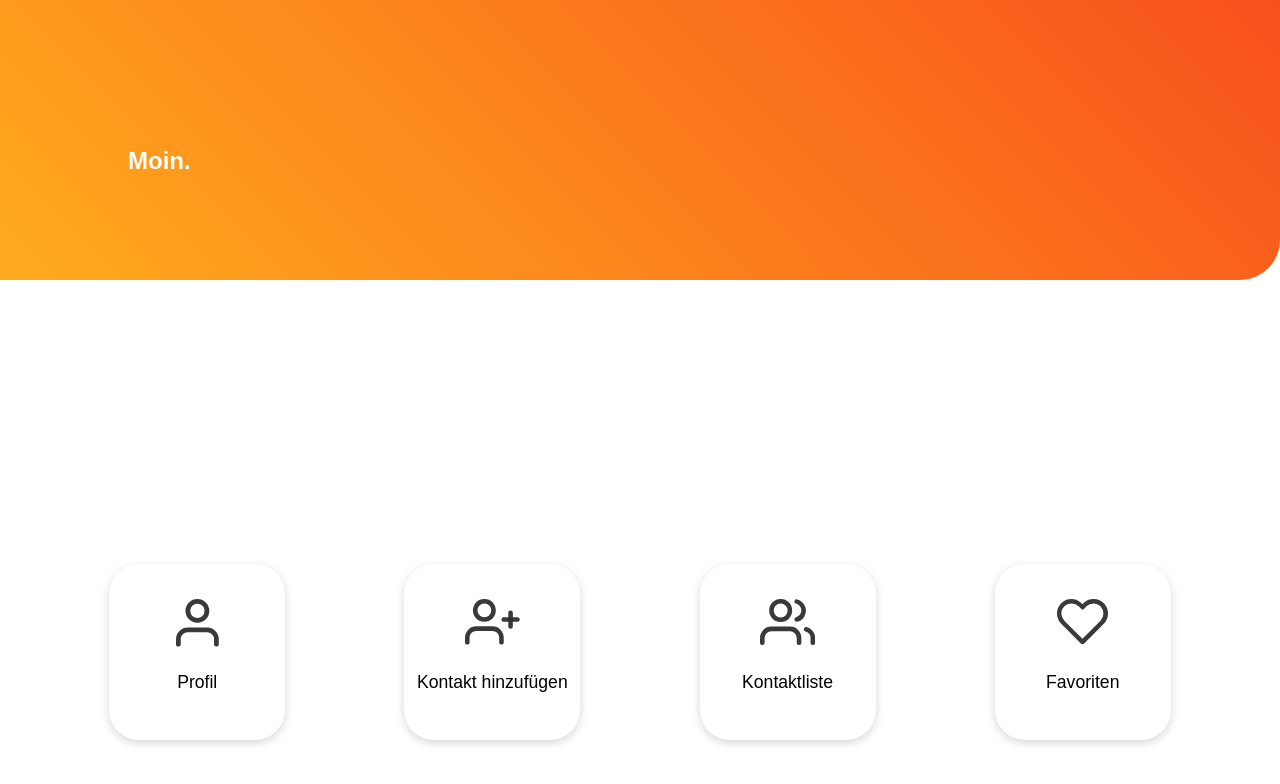
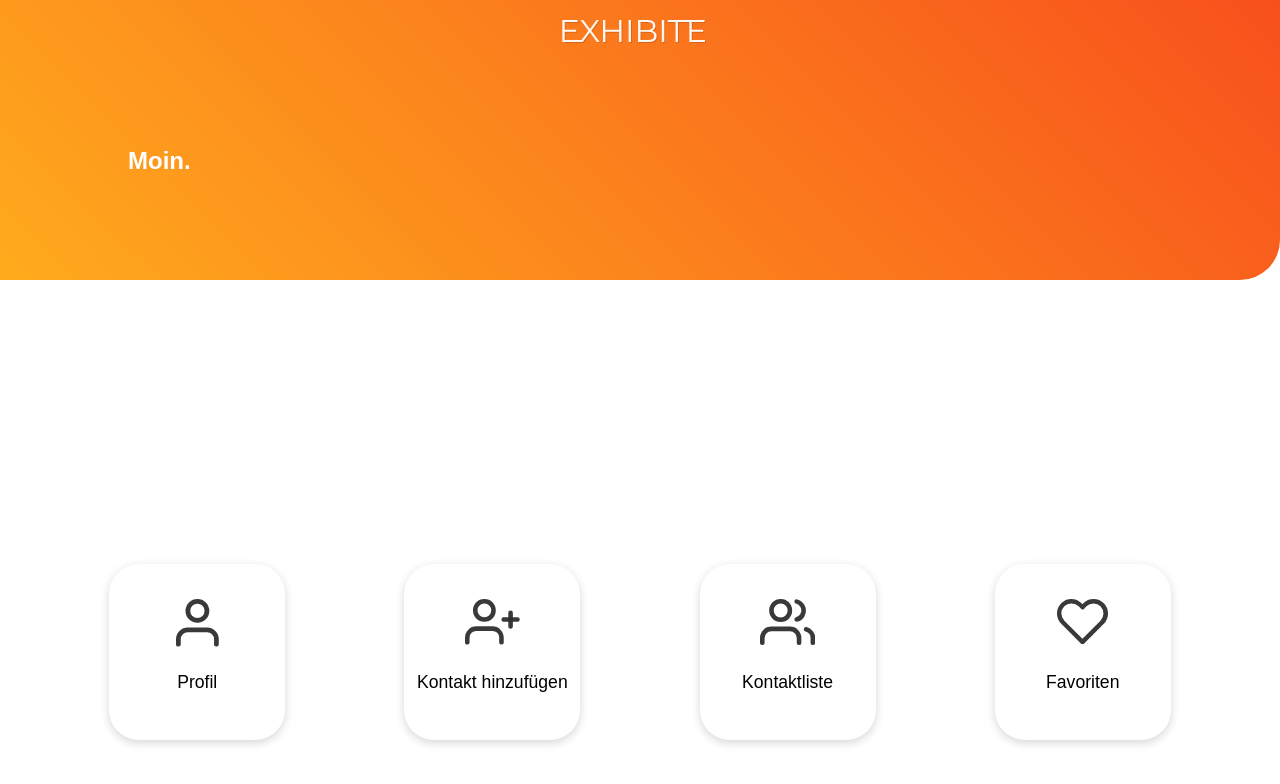
Before and after one commit to soerenstein/capstone-project, a React (Create React App) app: page / in a window 1280 px wide. Shown: the top 784 px of the page. Built offline with nearby package versions, Linux system fonts and the light colour scheme; a web font is replaced by a local one.

Commit message:
Add logo

```diff
--- a/src/components/Design/CardWrapper/TopLeftCard.js
+++ b/src/components/Design/CardWrapper/TopLeftCard.js
@@ -1,9 +1,21 @@
 import React from 'react'
 import styled from 'styled-components/macro'
+import { ReactComponent as Logo } from '../img/logo.svg'
 
 export default function TopLeftCard() {
-  return <StyledTopCard />
+  return (
+    <>
+      <StyledTopCard>
+        <StyledLogo />
+      </StyledTopCard>
+    </>
+  )
 }
+
+const StyledLogo = styled(Logo)`
+  height: 1.5em;
+  margin-top: 10px;
+`
 
 const StyledTopCard = styled.div`
   position: absolute;
@@ -13,12 +25,10 @@ const StyledTopCard = styled.div`
   margin: 0 auto;
   padding: 10px;
   background: rgb(255, 171, 29);
-  background: linear-gradient(
-    45deg,
-    rgba(255, 171, 29, 1) 0%,
-    rgba(248, 80, 28, 1) 100%
-  );
+  background: var(--gradient-orange-45);
   height: 35%;
   z-index: -10;
   border-bottom-right-radius: 40px;
+  display: flex;
+  justify-content: space-around;
 `
```
Also changed, not shown: src/components/Design/img/logo.svg (added).
